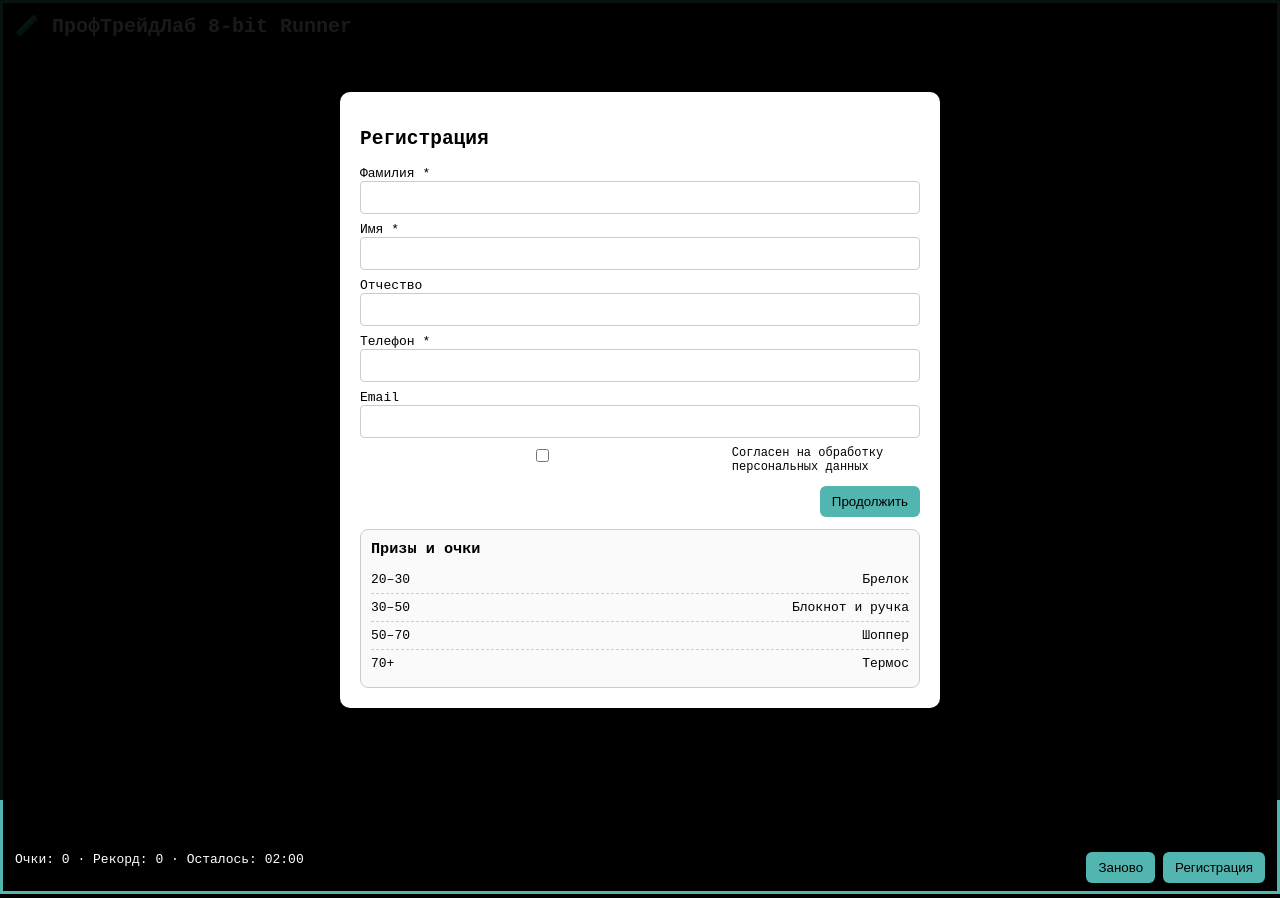
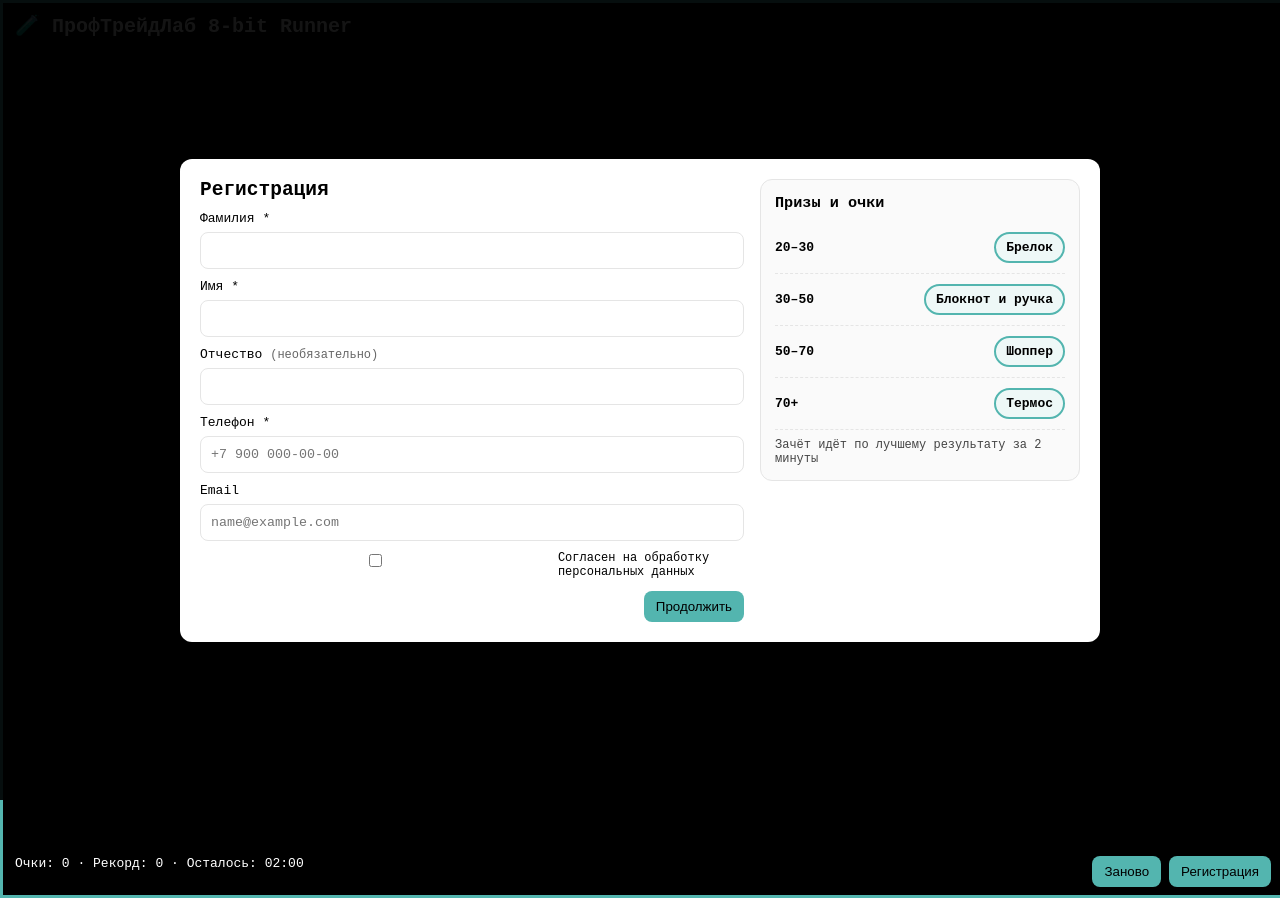
Before and after one commit to aleksfrolov808-creator/proftradelab-runner, a website: page webapp/index.html in a window 1280 px wide. Drawn offline with Linux system fonts and the light colour scheme.

Commit message:
Update index.html

```diff
--- a/webapp/index.html
+++ b/webapp/index.html
@@ -5,25 +5,32 @@
 <meta name="viewport" content="width=device-width, initial-scale=1, maximum-scale=1, viewport-fit=cover"/>
 <title>ПрофТрейдЛаб — 8-bit Runner</title>
 <style>
-:root{--brand:#53B5AF;--bg:#000000;--text:#ffffff;--pad:12px;--app-height:100vh}
+:root{--brand:#53B5AF;--bg:#000;--text:#fff;--pad:12px;--app-height:100vh}
 *{box-sizing:border-box}
 html,body{height:100%;margin:0;font-family:monospace;background:var(--bg);color:var(--text)}
 #app-root{position:relative;width:100%;min-height:var(--app-height);display:flex}
 .wrap{flex:1;display:flex}
-.card{flex:1;display:flex;flex-direction:column;background:var(--bg);border:3px solid var(--brand)}
-h1{font-size:20px;margin:0;padding:10px var(--pad);color:var(--text)}
+.card{flex:1;display:flex;flex-direction:column;background:#000;border:3px solid var(--brand)}
+h1{margin:0;padding:10px var(--pad);font-size:20px}
 canvas{display:block;width:100%;height:100%;background:#000;image-rendering:pixelated}
 .bar{display:flex;justify-content:space-between;align-items:flex-start;gap:8px;padding:8px var(--pad);flex-wrap:wrap}
-.btn{background:var(--brand);color:#000;border:none;padding:8px 12px;cursor:pointer;border-radius:6px}
-.overlay{position:fixed;inset:0;background:rgba(0,0,0,.9);display:none;align-items:center;justify-content:center;z-index:999}
-.panel{background:#fff;color:#000;border-radius:10px;width:100%;max-width:600px;padding:20px}
-.field{margin:8px 0}
-input{width:100%;padding:8px;border:1px solid #ccc;border-radius:4px}
+.btn{background:var(--brand);color:#000;border:none;padding:8px 12px;cursor:pointer;border-radius:8px}
+.overlay{position:fixed;inset:0;background:rgba(0,0,0,.92);display:none;align-items:center;justify-content:center;z-index:999;height:var(--app-height);padding:16px}
+.panel{background:#fff;color:#000;border-radius:12px;width:100%;max-width:920px;box-shadow:0 10px 28px rgba(0,0,0,.25)}
+.inner{display:grid;grid-template-columns:1fr 320px;gap:16px;padding:20px;max-height:calc(var(--app-height) - 48px);overflow:auto}
+@media (max-width:760px){.inner{grid-template-columns:1fr}}
+h2{margin:0 0 10px}
+.field{margin:10px 0}
+label{display:block;margin-bottom:6px}
+input{width:100%;padding:10px;border:1px solid #e5e5e5;border-radius:8px;font-family:inherit}
 .checkbox{display:flex;gap:8px;align-items:flex-start;font-size:12px}
-.prizes{margin-top:12px;border:1px solid #ccc;border-radius:8px;padding:10px;background:#fafafa}
-.prizes h3{margin:0 0 8px 0}
-.prize-row{display:flex;justify-content:space-between;padding:6px 0;border-bottom:1px dashed #ccc}
+.actions{margin-top:12px;text-align:right}
+.prizes{background:#fafafa;border:1px solid #e5e5e5;border-radius:12px;padding:14px;height:max-content}
+.prizes h3{margin:0 0 10px}
+.prize-row{display:grid;grid-template-columns:1fr auto;gap:10px;align-items:center;padding:10px 0;border-bottom:1px dashed #e5e5e5}
 .prize-row:last-child{border-bottom:none}
+.badge{border:2px solid var(--brand);background:#eef8f7;border-radius:999px;padding:6px 10px;font-weight:700}
+.error{color:#d60000;margin-top:6px}
 </style>
 </head>
 <body>
@@ -38,81 +45,140 @@ input{width:100%;padding:8px;border:1px solid #ccc;border-radius:4px}
       </div>
     </div>
   </div>
+
   <div id="regOverlay" class="overlay" style="display:flex">
     <div class="panel">
+      <div class="inner">
+        <div>
           <h2>Регистрация</h2>
-<div class="field"><label>Фамилия *</label><input id="lastName" type="text"></div>
-<div class="field"><label>Имя *</label><input id="firstName" type="text"></div>
-<div class="field"><label>Отчество</label><input id="middleName" type="text"></div>
-<div class="field"><label>Телефон *</label><input id="phone" type="tel"></div>
-<div class="field"><label>Email</label><input id="email" type="email"></div>
+          <div class="field"><label>Фамилия *</label><input id="lastName" type="text" autocomplete="family-name"></div>
+          <div class="field"><label>Имя *</label><input id="firstName" type="text" autocomplete="given-name"></div>
+          <div class="field"><label>Отчество <span style="font-size:12px;color:#666">(необязательно)</span></label><input id="middleName" type="text" autocomplete="additional-name"></div>
+          <div class="field"><label>Телефон *</label><input id="phone" type="tel" placeholder="+7 900 000-00-00" autocomplete="tel"></div>
+          <div class="field"><label>Email</label><input id="email" type="email" placeholder="name@example.com" autocomplete="email"></div>
           <label class="checkbox"><input id="consent" type="checkbox"> Согласен на обработку персональных данных</label>
-<div id="regErr" style="color:red;margin-top:6px"></div>
-<div style="margin-top:12px;text-align:right"><button id="startBtn" class="btn">Продолжить</button></div>
+          <div id="regErr" class="error"></div>
+          <div class="actions"><button id="startBtn" class="btn">Продолжить</button></div>
+        </div>
+
         <div class="prizes">
           <h3>Призы и очки</h3>
-<div class="prize-row"><div>20–30</div><div>Брелок</div></div>
-<div class="prize-row"><div>30–50</div><div>Блокнот и ручка</div></div>
-<div class="prize-row"><div>50–70</div><div>Шоппер</div></div>
-<div class="prize-row"><div>70+</div><div>Термос</div></div>
+          <div class="prize-row"><div><b>20–30</b></div><div class="badge">Брелок</div></div>
+          <div class="prize-row"><div><b>30–50</b></div><div class="badge">Блокнот и ручка</div></div>
+          <div class="prize-row"><div><b>50–70</b></div><div class="badge">Шоппер</div></div>
+          <div class="prize-row"><div><b>70+</b></div><div class="badge">Термос</div></div>
+          <div style="font-size:12px;color:#444;margin-top:8px">Зачёт идёт по лучшему результату за 2 минуты</div>
         </div>
       </div>
     </div>
+  </div>
+
   <div id="resultOverlay" class="overlay">
     <div class="panel">
+      <div class="inner" style="grid-template-columns:1fr">
+        <div>
           <h2>Сессия завершена</h2>
           <p>Ваш лучший результат: <b id="finalBest">0</b> очков.</p>
           <p>Вы выиграли: <b id="prizeText">—</b></p>
-<p>Пожалуйста, обратитесь к администратору за призом.</p>
-<button id="resultOk" class="btn">Новая регистрация</button>
+          <p>Обратитесь к администратору за призом.</p>
+          <div class="actions"><button id="resultOk" class="btn">Новая регистрация</button></div>
         </div>
       </div>
     </div>
+  </div>
+</div>
+
 <script>
 (function(){
-const canvas=document.getElementById('game');const ctx=canvas.getContext('2d');let W=canvas.width,H=canvas.height,GROUND_Y=H-32
-function resizeCanvas(){const r=canvas.parentElement.getBoundingClientRect();const cw=Math.floor(r.width);const ch=Math.floor(r.height);canvas.width=cw;canvas.height=ch;W=cw;H=ch;GROUND_Y=H-32}
+const cv=document.getElementById('game');const ctx=cv.getContext('2d');let W=cv.width,H=cv.height,GROUND_Y=H-32
+function resizeCanvas(){const r=cv.parentElement.getBoundingClientRect();const w=Math.floor(r.width);const h=Math.floor(r.height);cv.style.width=w+'px';cv.style.height=h+'px';cv.width=w;cv.height=h;W=w;H=h;GROUND_Y=H-32}
 window.addEventListener('resize',resizeCanvas);resizeCanvas()
-const GRAVITY=0.8,JUMP_VEL=-12,JUMP_VEL2=-9,SPEED_START=4.5,SPEED_ACCEL=0.035
+
+const GRAVITY=0.85,JUMP_VEL1=-12.2,JUMP_VEL2=-9.5,JUMP2_WINDOW=400,JUMP2_MIN_UP_VY=1
+const TARGET_END_SPEED=11.8,SESSION_S=120,SPEED_START=5.76,SPEED_ACCEL=(TARGET_END_SPEED-SPEED_START)/SESSION_S
 let worldSpeed=SPEED_START,score=0,best=0,gameOver=false,ready=false,runStart=Date.now()
+
 const player={x:50,y:GROUND_Y-56,w:56,h:56,vy:0,onGround:true,jumpCount:0,maxJumps:2,firstJumpAt:0}
-const imgRun1=new Image();imgRun1.src='assets/run_1.png';const imgRun2=new Image();imgRun2.src='assets/run_2.png';const imgJump=new Image();imgJump.src='assets/jump.png'
-const SPRITES={HIGH:new Image(),WIDE:new Image(),MEDIUM:new Image(),FLY:new Image()}
-SPRITES.HIGH.src='assets/obs_1.png';SPRITES.WIDE.src='assets/obs_2.png';SPRITES.MEDIUM.src='assets/obs_3.png';SPRITES.FLY.src='assets/fly_obs.png'
-const bgTile=new Image();bgTile.src='assets/background.png'
-let bgOffset=0,playerFrame=0,playerFrameTime=0
-let obstacles=[]
-function drawBackground(){if(!bgTile.complete)return;const scale=H/bgTile.height;const tw=Math.ceil(bgTile.width*scale);bgOffset=(bgOffset-worldSpeed*0.5)%tw;for(let x=-tw;x<W+tw;x+=tw)ctx.drawImage(bgTile,x+bgOffset,0,tw,H)}
-function jump(){if(gameOver||!ready)return;if(player.onGround){player.vy=JUMP_VEL;player.onGround=false;player.jumpCount=1;player.firstJumpAt=Date.now();return}const since=Date.now()-player.firstJumpAt;if(player.jumpCount===1&&since<=400&&player.vy<1){player.vy=JUMP_VEL2;player.jumpCount=2}}
-window.addEventListener('keydown',e=>{if(e.code==='Space'||e.code==='ArrowUp'){e.preventDefault();jump()}})
-canvas.addEventListener('pointerdown',jump)
-function spawnObstacle(){const type=Math.floor(Math.random()*4);let w,h,y,sprite;if(type===0){w=64;h=64;sprite=SPRITES.MEDIUM;y=GROUND_Y-h}else if(type===1){w=120;h=64;sprite=SPRITES.WIDE;y=GROUND_Y-h}else if(type===2){w=64;h=100;sprite=SPRITES.HIGH;y=GROUND_Y-h}else{w=48;h=48;sprite=SPRITES.FLY;y=GROUND_Y-90-h;if(y<16)y=16}obstacles.push({x:W+10,y,w,h,sprite,passed:false})}
-function collide(a,b){const f=4;return a.x<b.x+b.w-f&&a.x+a.w>b.x+f&&a.y<b.y+b.h-f&&a.y+a.h>b.y+f}
-function drawPlayer(){const img=player.onGround?(playerFrame?imgRun2:imgRun1):imgJump;if(img.complete)ctx.drawImage(img,player.x,player.y,player.w,player.h)}
-let spawnTimer=0,SPAWN_MIN=350,SPAWN_VAR=300
-function update(){ctx.clearRect(0,0,W,H);drawBackground();ctx.fillStyle='#53B5AF';ctx.fillRect(0,GROUND_Y,W,2)
-if(!ready){drawCountdown(3);return}
+const run1=new Image();run1.src='assets/run_1.png'
+const run2=new Image();run2.src='assets/run_2.png'
+const jumpImg=new Image();jumpImg.src='assets/jump.png'
+let RUN_FRAME_MS=140,animMs=0,animFrame=0,lastTs=performance.now()
+
+const SPR={HIGH:new Image(),WIDE:new Image(),MEDIUM:new Image(),FLY:new Image()}
+SPR.HIGH.src='assets/obs_1.png';SPR.WIDE.src='assets/obs_2.png';SPR.MEDIUM.src='assets/obs_3.png';SPR.FLY.src='assets/fly_obs.png'
+const bg=new Image();bg.src='assets/background.png'
+let bgX=0
+
+const scoreEl=document.getElementById('score'),bestEl=document.getElementById('best'),timeEl=document.getElementById('timeLeft')
+document.getElementById('restart').onclick=()=>{if(!sessionActive())return;startCountdown(()=>resetRun())}
+document.getElementById('newSession').onclick=()=>openReg()
+
+function updateHud(){scoreEl.textContent=score;bestEl.textContent=best}
+
+function drawBg(){if(!bg.complete){ctx.fillStyle='#000';ctx.fillRect(0,0,W,H);return}
+const sc=H/bg.height;const tw=Math.ceil(bg.width*sc);bgX=(bgX-worldSpeed*0.5);if(bgX<=-tw)bgX+=tw;for(let x=-tw;x<W+tw;x+=tw)ctx.drawImage(bg,x+bgX,0,tw,H)}
+
+function drawGround(){ctx.fillStyle='#53B5AF';ctx.fillRect(0,GROUND_Y,W,2)}
+
+function drawPlayer(){if(!player.onGround){if(jumpImg.complete)ctx.drawImage(jumpImg,player.x,player.y,player.w,player.h);return}
+const now=performance.now();const dt=Math.min(100,now-lastTs);lastTs=now;animMs+=dt;if(animMs>=RUN_FRAME_MS){animMs-=RUN_FRAME_MS;animFrame=(animFrame+1)%2}
+const img=animFrame?run2:run1;if(img.complete)ctx.drawImage(img,player.x,player.y,player.w,player.h)}
+
+function jump(){if(gameOver||!sessionActive()||!ready)return
+if(player.onGround){player.vy=JUMP_VEL1;player.onGround=false;player.jumpCount=1;player.firstJumpAt=Date.now();return}
+const since=Date.now()-player.firstJumpAt;if(player.jumpCount===1&&since<=JUMP2_WINDOW&&player.vy<JUMP2_MIN_UP_VY){player.vy=JUMP_VEL2;player.jumpCount=2}}
+window.addEventListener('keydown',e=>{if(e.code==='Space'||e.code==='ArrowUp'){e.preventDefault();jump()}if(e.code==='Enter'&&(gameOver||!sessionActive()))startCountdown(()=>resetRun())})
+cv.addEventListener('pointerdown',jump)
+
+let obstacles=[],spawnT=0,SPAWN_MIN=340,SPAWN_VAR=300,lastType=-1
+function chooseType(){let pool=[0,1,2,3];if(lastType!==-1)pool=pool.filter(t=>t!==lastType);const t=pool[Math.floor(Math.random()*pool.length)];lastType=t;return t}
+function spawnObs(){const t=chooseType();let w,h,y,s
+if(t===0){w=56;h=56;s=SPR.MEDIUM;y=GROUND_Y-h}
+else if(t===1){w=96;h=56;s=SPR.WIDE;y=GROUND_Y-h}
+else if(t===2){w=52;h=104;s=SPR.HIGH;y=GROUND_Y-h}
+else{w=64;h=40;s=SPR.FLY;y=GROUND_Y-90-h;if(y<16)y=16}
+obstacles.push({x:W+10,y,w,h,sprite:s,passed:false,type:t})}
+
+const OB_W=0.85,OB_H=0.80,PL_W=0.80,PL_H=0.90,HI_W=0.78,HI_H=0.70
+function pBox(p){const w=p.w*PL_W,h=p.h*PL_H;return{x:p.x+(p.w-w)/2,y:p.y+(p.h-h),w,h}}
+function oBox(o){let w,h;if(o.type===2){w=o.w*HI_W;h=o.h*HI_H}else{w=o.w*OB_W;h=o.h*OB_H}const x=o.x+(o.w-w)/2;const air=o.y<(GROUND_Y-o.h);const y=air?(o.y+(o.h-h)/2):(o.y+(o.h-h));return{x,y,w,h}}
+function hit(a,b){return a.x<b.x+b.w&&a.x+a.w>b.x&&a.y<b.y+b.h&&a.y+a.h>b.y}
+
+let rafId=null
+function loop(){cancelAnimationFrame(rafId);rafId=requestAnimationFrame(update)}
+function update(){
+  ctx.clearRect(0,0,W,H);drawBg();drawGround()
+  if(!sessionActive()){ctx.fillStyle='rgba(0,0,0,.6)';ctx.fillRect(0,0,W,H);return}
+  const t=(Date.now()-runStart)/1000;worldSpeed=SPEED_START+SPEED_ACCEL*t
+  spawnT-=worldSpeed;if(spawnT<=0){spawnObs();const bonus=(Math.random()<0.18)?160:0;spawnT=SPAWN_MIN+Math.random()*SPAWN_VAR+bonus}
   player.vy+=GRAVITY;player.y+=player.vy
-if(player.y>=GROUND_Y-player.h){player.y=GROUND_Y-player.h;player.vy=0;player.onGround=true;player.jumpCount=0}
-else player.onGround=false
-const elapsed=(Date.now()-runStart)/1000;worldSpeed=SPEED_START+SPEED_ACCEL*elapsed
-spawnTimer-=worldSpeed;if(spawnTimer<=0){spawnObstacle();spawnTimer=SPAWN_MIN+Math.random()*SPAWN_VAR}
-for(let i=obstacles.length-1;i>=0;i--){const o=obstacles[i];o.x-=worldSpeed;if(o.sprite.complete)ctx.drawImage(o.sprite,o.x,o.y,o.w,o.h);if(o.x+o.w<0)obstacles.splice(i,1);if(!o.passed&&o.x+o.w<player.x){o.passed=true;score++;updateHud()}if(!gameOver&&collide(player,o)){gameOver=true;if(score>best)best=score;updateHud()}}
-playerFrameTime+=worldSpeed;if(playerFrameTime>20){playerFrameTime=0;playerFrame=!playerFrame}drawPlayer()
-if(!gameOver)requestAnimationFrame(update)
+  if(player.y>=GROUND_Y-player.h){player.y=GROUND_Y-player.h;player.vy=0;if(!player.onGround){player.onGround=true;player.jumpCount=0}} else player.onGround=false
+  for(let i=obstacles.length-1;i>=0;i--){const o=obstacles[i];o.x-=worldSpeed;if(o.sprite.complete)ctx.drawImage(o.sprite,o.x,o.y,o.w,o.h);if(o.x+o.w<0)obstacles.splice(i,1);if(!o.passed&&o.x+o.w<player.x){o.passed=true;score++;updateHud()}if(!gameOver&&hit(pBox(player),oBox(o))){gameOver=true;if(score>best)best=score;updateHud()}}
+  drawPlayer()
+  if(!ready){drawCount();return}
+  if(gameOver)return
+  loop()
 }
-function drawCountdown(n){ctx.fillStyle='rgba(0,0,0,.4)';ctx.fillRect(0,0,W,H);ctx.font='bold 56px monospace';ctx.textAlign='center';ctx.fillStyle='#53B5AF';ctx.fillText(n,W/2,H/2)}
-const scoreEl=document.getElementById('score');const bestEl=document.getElementById('best');const timeEl=document.getElementById('timeLeft')
-function updateHud(){scoreEl.textContent=score;bestEl.textContent=best}
-let timerId=null,sessionEndAt=null
-function tickTimer(){clearInterval(timerId);timerId=setInterval(()=>{const left=Math.max(0,(sessionEndAt||0)-Date.now());timeEl.textContent=fmt(left);if(left<=0){clearInterval(timerId);showResults()}},200)}
-function fmt(ms){const s=Math.ceil(ms/1000),m=Math.floor(s/60),ss=String(s%60).padStart(2,'0');return`${String(m).padStart(2,'0')}:${ss}`}
-function getPrize(p){if(p>=70)return'Термос';if(p>=50)return'Шоппер';if(p>=30)return'Блокнот и ручка';if(p>=20)return'Брелок';return'—'}
-function showResults(){document.getElementById('finalBest').textContent=best;document.getElementById('prizeText').textContent=getPrize(best);try{if(window.Telegram?.WebApp){window.Telegram.WebApp.sendData(JSON.stringify({type:'lead',profile,best,endedAt:new Date().toISOString()}))}}catch(e){}document.getElementById('resultOverlay').style.display='flex'}
-const regOverlay=document.getElementById('regOverlay');const resultOverlay=document.getElementById('resultOverlay');const startBtn=document.getElementById('startBtn');const resultOk=document.getElementById('resultOk');const regErr=document.getElementById('regErr')
-let profile=null
-startBtn.onclick=()=>{const last=document.getElementById('lastName').value.trim(),first=document.getElementById('firstName').value.trim(),middle=document.getElementById('middleName').value.trim(),phone=document.getElementById('phone').value.trim(),email=document.getElementById('email').value.trim(),consent=document.getElementById('consent').checked;if(!last||!first){regErr.textContent='Введите имя и фамилию';return}if(!consent){regErr.textContent='Необходимо согласие';return}profile={lastName:last,firstName:first,middleName:middle,phone,email};score=0;best=0;updateHud();sessionEndAt=Date.now()+2*60*1000;tickTimer();regOverlay.style.display='none';ready=true;runStart=Date.now();gameOver=false;obstacles=[];update()}
-resultOk.onclick=()=>{resultOverlay.style.display='none';regOverlay.style.display='flex'}
+
+function drawCount(){ctx.fillStyle='rgba(0,0,0,.35)';ctx.fillRect(0,0,W,H);ctx.font='bold 56px monospace';ctx.textAlign='center';ctx.fillStyle='#53B5AF';ctx.fillText(' ',W/2,H/2)}
+
+function resetRun(){runStart=Date.now();worldSpeed=SPEED_START;score=0;gameOver=false;player.y=GROUND_Y-player.h;player.vy=0;player.onGround=true;player.jumpCount=0;animMs=0;animFrame=0;lastTs=performance.now();obstacles.length=0;spawnT=0;bgX=0;loop()}
+
+const reg=document.getElementById('regOverlay'),res=document.getElementById('resultOverlay'),startBtn=document.getElementById('startBtn'),resOk=document.getElementById('resultOk'),regErr=document.getElementById('regErr')
+let profile=null,sessionEndAt=null,timerId=null
+function openReg(){regErr.textContent='';reg.style.display='flex'}
+function closeReg(){reg.style.display='none'}
+function normalizePhone(v){if(!v)return'';let d=v.replace(/[^\d]/g,'');if(d.length===11&&d[0]==='8')d='7'+d.slice(1);if(d.length===10)d='7'+d;if(d.length===11&&d[0]==='7')return'+7'+d.slice(1);return''}
+function isEmail(v){if(!v)return true;return/^[^\s@]+@[^\s@]+\.[^\s@]{2,}$/.test(v.trim())}
+startBtn.onclick=()=>{const last=document.getElementById('lastName').value.trim();const first=document.getElementById('firstName').value.trim();const middle=document.getElementById('middleName').value.trim();const phoneRaw=document.getElementById('phone').value.trim();const email=document.getElementById('email').value.trim();const consent=document.getElementById('consent').checked;const phone=normalizePhone(phoneRaw);if(!last||!first){regErr.textContent='Введите имя и фамилию';return}if(!phone){regErr.textContent='Некорректный телефон';return}if(!consent){regErr.textContent='Нужно согласие';return}if(!isEmail(email)){regErr.textContent='Некорректный e-mail';return}profile={lastName:last,firstName:first,middleName:middle,phone,email};best=0;score=0;updateHud();sessionEndAt=Date.now()+2*60*1000;closeReg();startCountdown(()=>{resetRun();tickTimer()})}
+resOk.onclick=()=>{res.style.display='none';openReg()}
+function tickTimer(){clearInterval(timerId);timerId=setInterval(()=>{const left=Math.max(0,(sessionEndAt||0)-Date.now());timeEl.textContent=timeFmt(left);if(left<=0){clearInterval(timerId);showResults()}},200)}
+function timeFmt(ms){const s=Math.ceil(ms/1000),m=Math.floor(s/60),ss=('0'+(s%60)).slice(-2);return('0'+m).slice(-2)+':'+ss}
+function sessionActive(){return sessionEndAt&&Date.now()<sessionEndAt}
+function showResults(){document.getElementById('finalBest').textContent=best;document.getElementById('prizeText').textContent=prize(best);try{if(window.Telegram?.WebApp){window.Telegram.WebApp.sendData(JSON.stringify({type:'lead',profile,best,endedAt:new Date().toISOString()}))}}catch(e){}res.style.display='flex'}
+function prize(p){if(p>=70)return'Термос';if(p>=50)return'Шоппер';if(p>=30)return'Блокнот и ручка';if(p>=20)return'Брелок';return'—'}
+function startCountdown(cb){ready=false;let t=3;function step(){ctx.clearRect(0,0,W,H);drawBg();drawGround();ctx.fillStyle='rgba(0,0,0,.35)';ctx.fillRect(0,0,W,H);ctx.font='bold 56px monospace';ctx.textAlign='center';ctx.fillStyle='#53B5AF';ctx.fillText(t===0?'':t,W/2,H/2);if(t===0){ready=true;cb&&cb();return}setTimeout(()=>{t--;step()},500)}step()}
+document.getElementById('regOverlay').style.display='flex'
 })();
 </script>
 </body>
```
Lines whose indentation alone changed are shown as unchanged.
